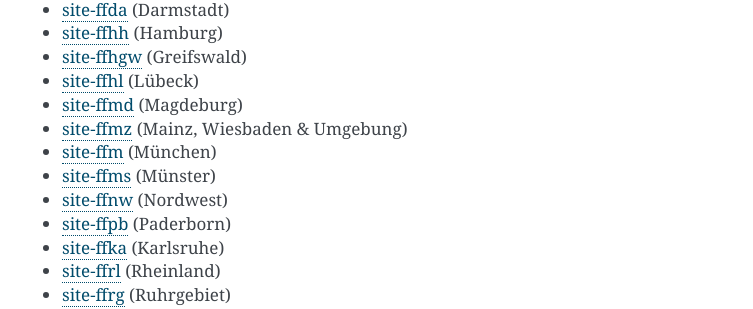
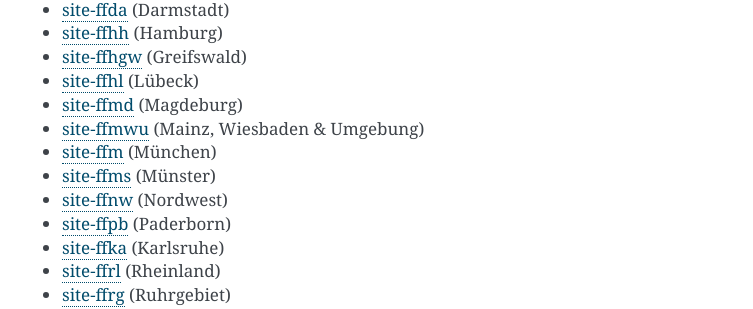
Before and after one commit to freifunk-gluon/gluon, a Sphinx documentation site: the page built from docs/user/site.rst, in a window 1280 px wide and 900 px high, scrolled down 7784 px. Shown: the part 490-799 px from the top of the window, without its empty margins (388-1141 px from the left). Built offline with Sphinx 7.4.7, drawn with Linux system fonts in a browser that asks for light colours.

Commit message:
correct site-ffmwu

```diff
--- a/docs/user/site.rst
+++ b/docs/user/site.rst
@@ -218,7 +218,7 @@ This is a non-exhaustive list of site-repos from various communities:
 * `site-ffhgw <https://github.com/lorenzo-greifswald/site-ffhgw>`_ (Greifswald)
 * `site-ffhl <https://github.com/freifunk-gluon/site-ffhl>`_ (Lübeck)
 * `site-ffmd <https://github.com/FreifunkMD/site-ffmd>`_ (Magdeburg)
-* `site-ffmz <https://github.com/freifunk-mwu/site-ffmz>`_ (Mainz, Wiesbaden & Umgebung)
+* `site-ffmwu <https://github.com/freifunk-mwu/site-ffmwu>`_ (Mainz, Wiesbaden & Umgebung)
 * `site-ffm <https://github.com/freifunkMUC/site-ffm>`_ (München)
 * `site-ffms <https://github.com/FreiFunkMuenster/site-ffms>`_ (Münster)
 * `site-ffnw <https://git.freifunk-ol.de/root/siteconf.git>`_ (Nordwest)
```
